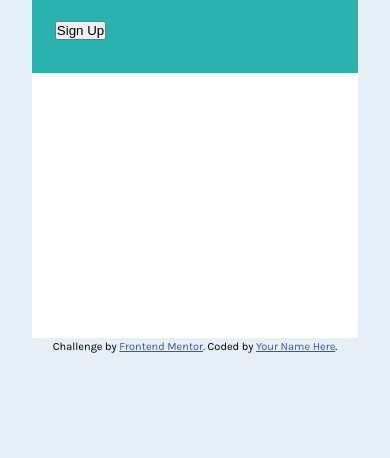
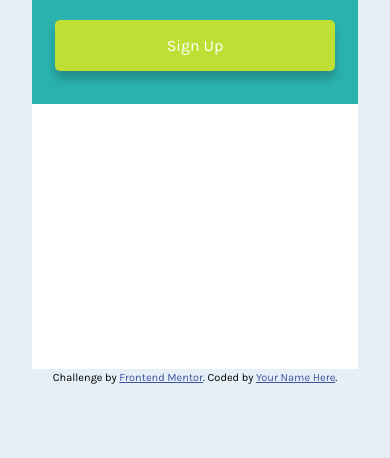
Before and after one commit to bluepersia/single-price-grid-component-master, a plain HTML site: page index.html in a window 390 px wide. Shown: the part 470-928 px from the top of the page. Before the commit the page ends 897 px from the top, so only its background shows below. Drawn offline with Linux system fonts and the light colour scheme.

Commit message:
Mobile signup

```diff
--- a/css/price-grid.css
+++ b/css/price-grid.css
@@ -83,3 +83,17 @@
 {
     margin-bottom: 1.4em;
 }
+
+
+.price-grid__signup-btn
+{
+    background: var(--c-2);
+    width: 100%;
+    border: 0;
+    font-family: inherit;
+    color: inherit;
+    padding: 1em;
+    font-size: inherit;
+    border-radius:5px;
+    box-shadow: 0px 0.5em 10px rgba(0,0,0,0.2);
+}
```
